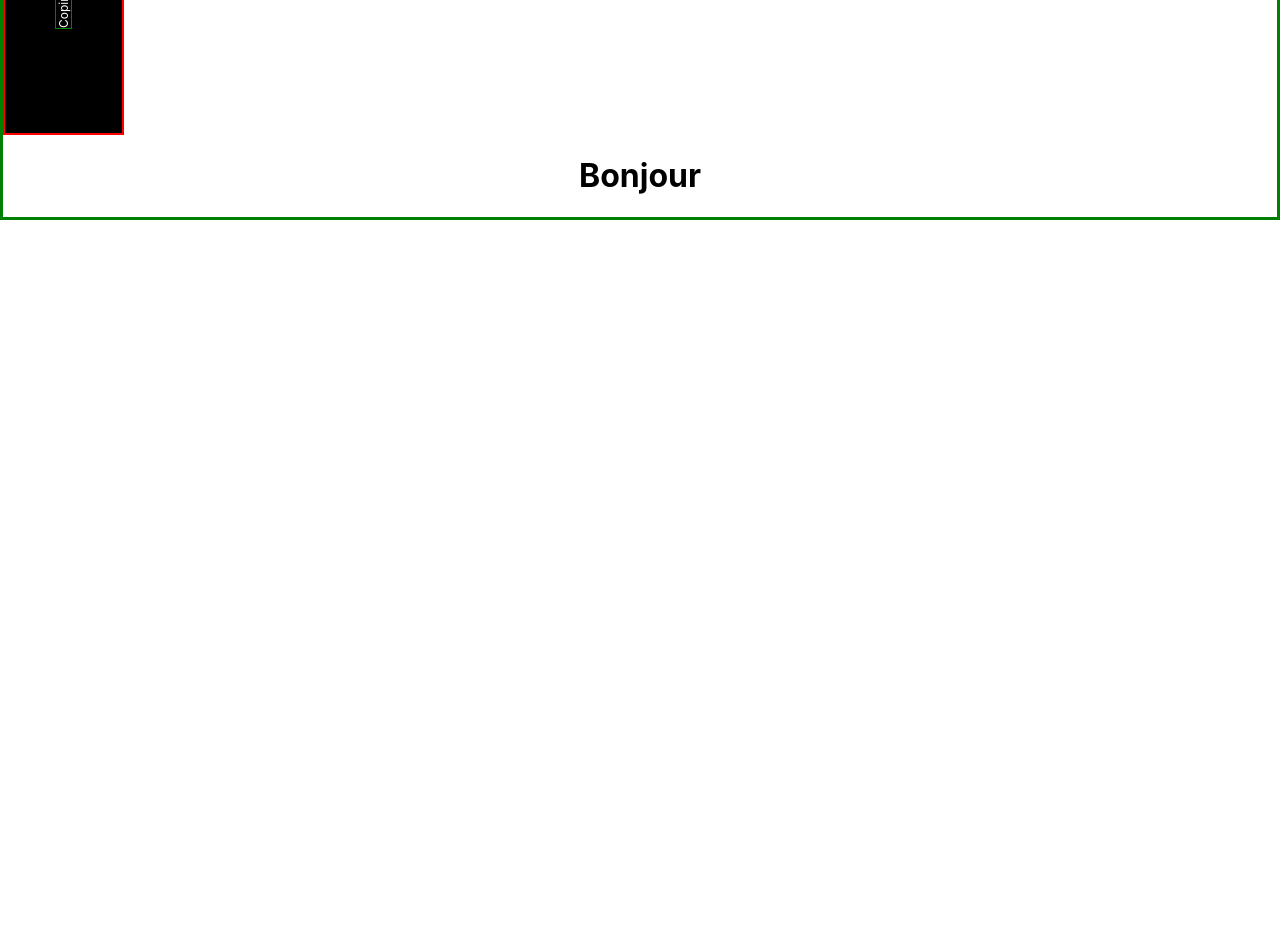
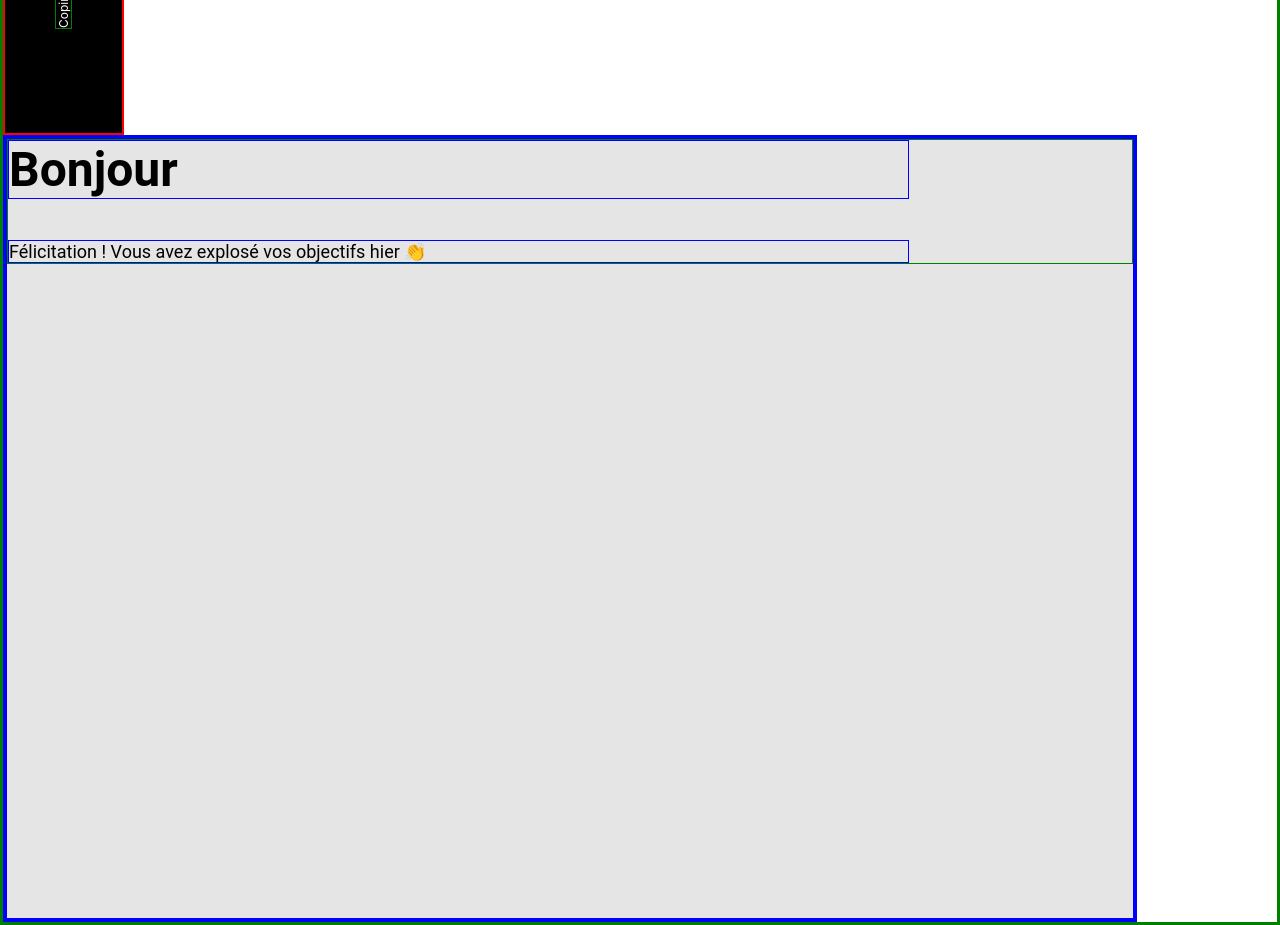
Before and after one commit to Samuel32600/ParmentierSamuel_9_10112021, a React (Create React App) app: page / in a window 1280 px wide. Shown: the part 900-1825 px from the top of the page. Before the commit the page ends 1120 px from the top, so only its background shows below. Built offline with nearby package versions, Linux system fonts and the light colour scheme; no server answers; a web font is replaced by a local one.

Commit message:
mise en place du header Profil

```diff
--- a/src/pages/Home-page.js
+++ b/src/pages/Home-page.js
@@ -6,23 +6,49 @@ import '../styles/home-page.css'
 
 
 class HomePage extends React.Component {
-
+    constructor(props) {
+        super(props)
+        //initialisation des données
+        this.state = {
+            firstName: "",
+            calorieCount: "",
+            proteinCount: "",
+            carbohydrateCount: "",
+            lipidCount: "",
+        }
+    }
 
     componentDidMount() {
-        axios.get("http://localhost:3001/user/18")
-        .then(function (request) {
+        const AdressLink = "http://localhost:3001/user/"
+        const UserIdentification = 12;
+        axios.get(AdressLink + UserIdentification)
 
+            .then((request) => {
+                const Information = request.data.data;
+                //appel dans la console
+                // console.log(Information.userInfos.firstName)
+                // console.log(Information.keyData.calorieCount, "calories")
+                // console.log(Information.keyData.proteinCount, "protéines")
+                // console.log(Information.keyData.carbohydrateCount, "glucides")
+                // console.log(Information.keyData.lipidCount, "lipides")
 
-            console.log(request.data.data.userInfos.firstName);
-          })
+                //remplissage des données
+                this.setState(() => ({
+                    firstName: Information.userInfos.firstName,
+                }))
+            })
 
     }
 
 
     render() {
         return (
-            <div>
-                <h1 className='title'>Bonjour </h1>
+            <div className='container-home-page'>
+                <div className='box-title'>
+                    <h1 className='title'>Bonjour <span className='firstName'>{this.state.firstName}</span> </h1>
+                    <h2 className='subtitle'>Félicitation ! Vous avez explosé vos objectifs hier 👏</h2>
+                </div>
+
 
             </div>
         )
--- a/src/styles/header.css
+++ b/src/styles/header.css
@@ -29,7 +29,6 @@ nav{
     color: white;
     font-family : 'Roboto', sans-serif ;
     font-size: 24px;
-    font-weight: 500;
     text-decoration: none;
     border: 1px solid blue;
     padding: 5px;
--- a/src/styles/home-page.css
+++ b/src/styles/home-page.css
@@ -0,0 +1,39 @@
+.container-home-page {
+    border: 4px solid blue;
+    width: 1126px;
+    height: 779px;
+    background-color: #E5E5E5;
+}
+
+.box-title{
+    border: 1px solid green;
+    display: flex;
+    flex-direction: column;
+    align-items: flex-start
+}
+
+.title {
+    color: black;
+    font-family: 'Roboto', sans-serif;
+    font-size: 48px;
+    border: 1px solid blue;
+    width: 80%;
+    text-align: start;
+    margin: 0;
+    margin-bottom: 41px;
+}
+
+.firstName{
+    color: red;
+}
+
+.subtitle {
+    color: black;
+    font-family: 'Roboto', sans-serif;
+    font-size: 18px;
+    border: 1px solid blue;
+    width: 80%;
+    font-weight: 400;
+    text-align: start;
+    margin: 0;
+}
```
